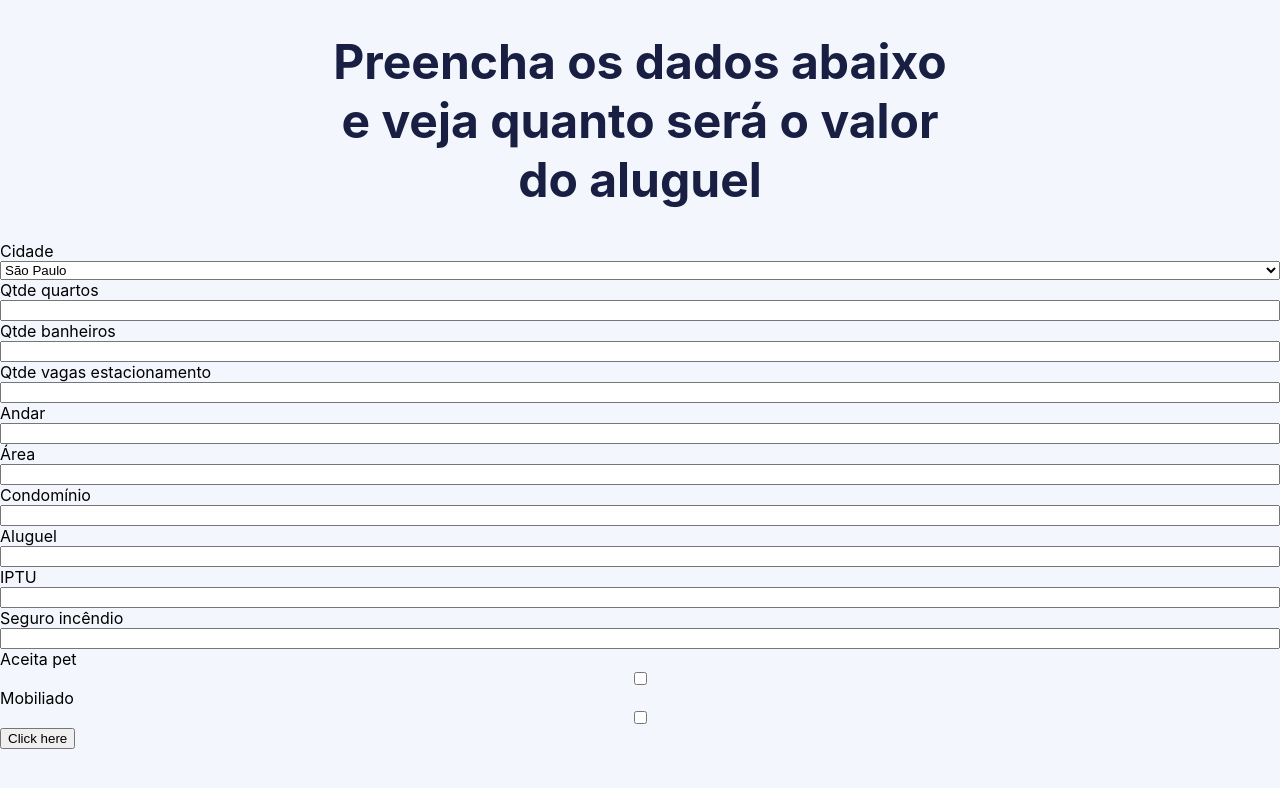
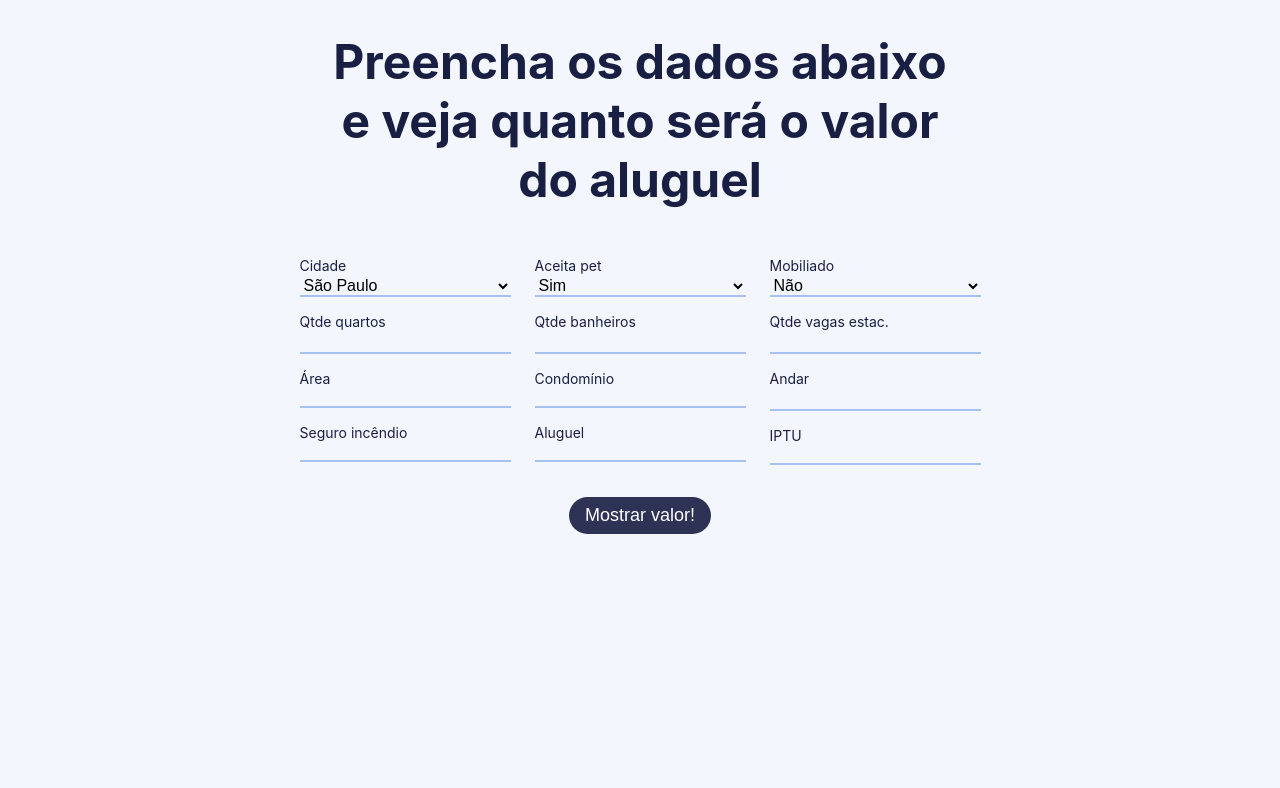
Before and after one commit to RenanNascimento/for-rent, a React (Create React App) app in the folder app/: page / in a window 1280 px wide. Shown: the top 788 px of the page. Built offline with nearby package versions, Linux system fonts and the light colour scheme.

Commit message:
[APP] Add form style

```diff
--- a/app/src/App.js
+++ b/app/src/App.js
@@ -5,11 +5,6 @@ import * as El from './App.style'
 
 const App = () => (
   <El.App>
-    <El.Title>
-      Preencha os dados abaixo <br />
-      e veja quanto será o valor <br />
-      do aluguel
-    </El.Title>
     <Container />
   </El.App>
 )
--- a/app/src/App.style.js
+++ b/app/src/App.style.js
@@ -2,13 +2,7 @@ import styled from 'styled-components'
 
 export const App = styled.div`
   background-color: #f3f6fc;
-  min-height: 100vh;
+  height: 100vh;
   display: flex;
   flex-direction: column;
 `
-
-export const Title = styled.h1`
-  text-align: center;
-  font-size: 48px;
-  color: #191f43;
-`
--- a/app/src/components/Container/Container.js
+++ b/app/src/components/Container/Container.js
@@ -4,7 +4,18 @@ import Form from '../Form/Form'
 import * as El from './Container.style'
 
 const Container = () => {
-  return <Form />
+  return (
+    <El.Wrapper>
+      <El.Container>
+        <El.Title>
+          Preencha os dados abaixo <br />
+          e veja quanto será o valor <br />
+          do aluguel
+        </El.Title>
+        <Form />
+      </El.Container>
+    </El.Wrapper>
+  )
 }
 
 export default Container
--- a/app/src/components/Container/Container.style.js
+++ b/app/src/components/Container/Container.style.js
@@ -0,0 +1,17 @@
+import styled from 'styled-components'
+
+export const Wrapper = styled.div`
+  display: flex;
+  justify-content: center;
+  margin: 0 52px;
+`
+
+export const Container = styled.div`
+  margin: 0 52px;
+`
+
+export const Title = styled.h1`
+  text-align: center;
+  font-size: 48px;
+  color: #191f43;
+`
--- a/app/src/components/Form/Form.js
+++ b/app/src/components/Form/Form.js
@@ -10,6 +10,8 @@ const Form = () => {
 
   const numStrToFloat = (money) =>
     parseFloat(money.replace('R$ ', '').replace(' m2', '').replace(',', '.'))
+
+  const strToBoolean = (value) => (value === 'true' ? true : false)
 
   const getPredict = async (dataToPredict) => {
     fetch('https://for-rent.herokuapp.com/predict', {
@@ -52,10 +54,10 @@ const Form = () => {
     const catAttr = [
       // city
       data.city,
-      // animal
-      data.animal,
+      // pet
+      strToBoolean(data.pet),
       // furniture
-      data.furniture,
+      strToBoolean(data.furniture),
     ]
 
     const dataDict = {
@@ -69,7 +71,9 @@ const Form = () => {
   }
 
   return (
-    <El.Form onSubmit={handleSubmit(onSubmit)}>
+    <El.FormContainer>
+      <El.Form id="form" onSubmit={handleSubmit(onSubmit)}>
+        <El.FieldGroup>
           {/* city */}
           <El.Field>
             <El.Label for="city">Cidade</El.Label>
@@ -94,6 +98,41 @@ const Form = () => {
             />
           </El.Field>
 
+          {/* area */}
+          <El.Field>
+            <El.Label for="area">Área</El.Label>
+            <NumberFormat
+              id="area"
+              allowNegative={false}
+              decimalSeparator=","
+              suffix=" m2"
+              {...register('area')}
+            />
+          </El.Field>
+
+          {/* fire insurance */}
+          <El.Field>
+            <El.Label for="fire-insurance">Seguro incêndio</El.Label>
+            <NumberFormat
+              id="fire-insurance"
+              allowNegative={false}
+              decimalSeparator=","
+              prefix="R$ "
+              {...register('fireInsurance')}
+            />
+          </El.Field>
+        </El.FieldGroup>
+
+        <El.FieldGroup>
+          {/* pet */}
+          <El.Field>
+            <El.Label for="pet">Aceita pet</El.Label>
+            <El.Select id="pet" {...register('pet')}>
+              <El.Option value="true">Sim</El.Option>
+              <El.Option value="false">Não</El.Option>
+            </El.Select>
+          </El.Field>
+
           {/* bathroom */}
           <El.Field>
             <El.Label for="rooms">Qtde banheiros</El.Label>
@@ -103,42 +142,6 @@ const Form = () => {
               min="0"
               step="1"
               {...register('bathroom')}
-        />
-      </El.Field>
-
-      {/* parking spaces */}
-      <El.Field>
-        <El.Label for="rooms">Qtde vagas estacionamento</El.Label>
-        <El.Input
-          id="parking-spaces"
-          type="number"
-          min="0"
-          step="1"
-          {...register('parkingSpaces')}
-        />
-      </El.Field>
-
-      {/* floor */}
-      <El.Field>
-        <El.Label for="floor">Andar</El.Label>
-        <El.Input
-          id="floor"
-          type="number"
-          min="0"
-          step="1"
-          {...register('floor')}
-        />
-      </El.Field>
-
-      {/* area */}
-      <El.Field>
-        <El.Label for="area">Área</El.Label>
-        <NumberFormat
-          id="area"
-          allowNegative={false}
-          decimalSeparator=","
-          suffix=" m2"
-          {...register('area')}
             />
           </El.Field>
 
@@ -165,6 +168,41 @@ const Form = () => {
               {...register('rentAmount')}
             />
           </El.Field>
+        </El.FieldGroup>
+
+        <El.FieldGroup>
+          {/* furniture */}
+          <El.Field>
+            <El.Label for="furniture">Mobiliado</El.Label>
+            <El.Select id="furniture" {...register('furniture')}>
+              <El.Option value="false">Não</El.Option>
+              <El.Option value="true">Sim</El.Option>
+            </El.Select>
+          </El.Field>
+
+          {/* parking spaces */}
+          <El.Field>
+            <El.Label for="rooms">Qtde vagas estac.</El.Label>
+            <El.Input
+              id="parking-spaces"
+              type="number"
+              min="0"
+              step="1"
+              {...register('parkingSpaces')}
+            />
+          </El.Field>
+
+          {/* floor */}
+          <El.Field>
+            <El.Label for="floor">Andar</El.Label>
+            <El.Input
+              id="floor"
+              type="number"
+              min="0"
+              step="1"
+              {...register('floor')}
+            />
+          </El.Field>
 
           {/* property tax */}
           <El.Field>
@@ -177,33 +215,12 @@ const Form = () => {
               {...register('propertyTax')}
             />
           </El.Field>
-
-      {/* fire insurance */}
-      <El.Field>
-        <El.Label for="fire-insurance">Seguro incêndio</El.Label>
-        <NumberFormat
-          id="fire-insurance"
-          allowNegative={false}
-          decimalSeparator=","
-          prefix="R$ "
-          {...register('fireInsurance')}
-        />
-      </El.Field>
-
-      {/* animal */}
-      <El.Field>
-        <El.Label for="animal">Aceita pet</El.Label>
-        <El.Input id="animal" type="checkbox" {...register('animal')} />
-      </El.Field>
-
-      {/* furniture */}
-      <El.Field>
-        <El.Label for="furniture">Mobiliado</El.Label>
-        <El.Input id="furniture" type="checkbox" {...register('furniture')} />
-      </El.Field>
-
-      <El.Button>Click here</El.Button>
+        </El.FieldGroup>
       </El.Form>
+      <El.Button type="submit" form="form">
+        Mostrar valor!
+      </El.Button>
+    </El.FormContainer>
   )
 }
 
--- a/app/src/components/Form/Form.style.js
+++ b/app/src/components/Form/Form.style.js
@@ -1,18 +1,78 @@
 import styled from 'styled-components'
 
-export const Form = styled.form``
+export const FormContainer = styled.div`
+  display: flex;
+  flex-direction: column;
+  align-items: center;
+`
 
-export const Button = styled.button``
+export const Form = styled.form`
+  display: flex;
+  flex-wrap: wrap;
+`
+
+export const FieldGroup = styled.div`
+  display: flex;
+  flex: 1;
+  flex-direction: column;
+  padding: 4px;
+  margin: 0px 8px;
+
+  input {
+    outline: 0;
+    border-width: 0 0 2px;
+    border-color: #a7c2f0;
+    background-color: transparent;
+
+    &:focus {
+      border-color: #3650f7;
+    }
+  }
+`
 
 export const Field = styled.div`
   display: flex;
+  width: 100%;
+  margin: 4px 0;
   flex-direction: column;
 `
 
-export const Label = styled.label``
+export const Label = styled.label`
+  font-size: 14px;
+  color: #191f43;
+  margin-top: 8px;
+  margin-bottom: 2px;
+`
 
-export const Select = styled.select``
+export const Select = styled.select`
+  outline: 0;
+  font-size: 16px;
+  border-color: #a7c2f0;
+  border-width: 0 0 2px;
+  background-color: transparent;
+
+  &:focus {
+    border-color: #3650f7;
+  }
+`
 
 export const Option = styled.option``
 
-export const Input = styled.input``
+export const Input = styled.input`
+  font-size: 16px;
+`
+
+export const Button = styled.button`
+  cursor: pointer;
+  font-size: 18px;
+  border: none;
+  border-radius: 24px;
+  padding: 8px 16px;
+  background-color: #191f43e6;
+  color: white;
+  margin-top: 24px;
+
+  &:hover {
+    background-color: #191f43;
+  }
+`
```
Lines whose indentation alone changed are shown as unchanged.
